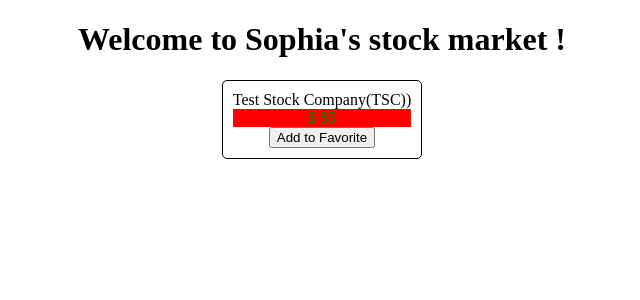
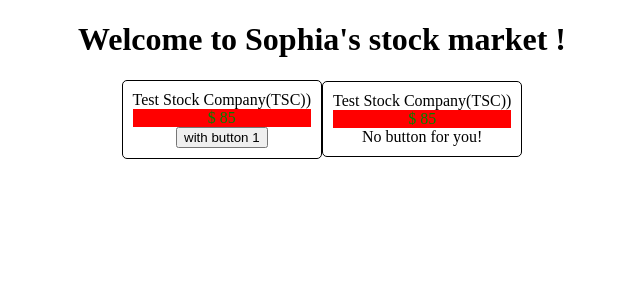
Before and after one commit to sophiaa1031/stock-market, an Angular app: page / in a window 1280 px wide. Shown: the top 300 px of the page, without its empty margins (318-958 px from the left). Built offline with nearby package versions, Linux system fonts and the light colour scheme.

Commit message:
4.6 ng-content 试图投影

```diff
--- a/src/app/app.component.html
+++ b/src/app/app.component.html
@@ -11,7 +11,13 @@
   <h1>
       Welcome to {{ title }} !
   </h1>
-  <app-stock-item [stock]="stockObj" (toggleFavorite)="onToggleFavorite($event)"></app-stock-item>
+  <app-stock-item [stock]="stockObj">
+    <button (click)="tesMethod()">with button 1</button>
+  </app-stock-item>
+
+  <app-stock-item [stock]="stockObj">
+    No button for you!
+  </app-stock-item>
 </div>
 
 <!-- * * * * * * * * * * * * * * * * * * * * * * * * * * * * * * * -->
--- a/src/app/app.component.ts
+++ b/src/app/app.component.ts
@@ -1,4 +1,4 @@
-import { AfterContentChecked, AfterContentInit, AfterViewChecked, AfterViewInit, Component, DoCheck, OnChanges, OnDestroy, OnInit, SimpleChanges } from '@angular/core';
+import { Component, OnInit, SimpleChanges } from '@angular/core';
 import { Stock } from './model/stock';
 
 @Component({
@@ -6,7 +6,7 @@ import { Stock } from './model/stock';
   templateUrl: './app.component.html',
   styleUrls: ['./app.component.scss']
 })
-export class AppComponent implements OnInit,OnChanges,OnDestroy,DoCheck,AfterContentChecked,AfterContentInit,AfterViewChecked,AfterViewInit {
+export class AppComponent implements OnInit {
   title = "Sophia's stock market";
 
   public stockObj:Stock;
@@ -16,37 +16,13 @@ export class AppComponent implements OnInit,OnChanges,OnDestroy,DoCheck,AfterCon
     console.log('App Component - On Init')
   }
 
-  ngOnChanges(changes:SimpleChanges): void {
-    console.log('App Component - On Changes - ',changes)
-  }
-
-  ngOnDestroy(): void {
-    console.log('App Component - On Destroy')
-  }
-
-  ngDoCheck(): void {
-    console.log('App Component - Do Check')
-  }
-
-  ngAfterContentChecked(): void {
-    console.log('App Component - After Content Checked')
-  }
-
-  ngAfterContentInit(): void {
-    console.log('App Component - After Content Init')
-  }
-
-  ngAfterViewChecked(): void {
-    console.log('App Component - After View Checked')
-  }
-
-  ngAfterViewInit(): void {
-    console.log('App Component - After View Init')
-  }
-
   onToggleFavorite(stockObj:Stock){
     console.log("Favorite for Sophia's stock",stockObj,'was triggered');
     this.stockObj.favorite = !this.stockObj.favorite;
   }
 
+  tesMethod(){
+    console.log("test method in AppComponent triggered")
+  }
+
 }
--- a/src/app/stock/stock-item/stock-item.component.html
+++ b/src/app/stock/stock-item/stock-item.component.html
@@ -8,6 +8,5 @@
     <div class="price" [class.positive]="stock.isPositiveChange()"
                        [class.negative]="!stock.isPositiveChange()"
                        [style.background-color]="stock.isPositiveChange()?'red':'green'">$ {{stock.price}}</div>
-    <button (click)="onToggleFavorite($event)"
-            *ngIf="!stock.favorite">Add to Favorite</button>
+    <ng-content></ng-content>
 </div>
--- a/src/app/stock/stock-item/stock-item.component.ts
+++ b/src/app/stock/stock-item/stock-item.component.ts
@@ -1,4 +1,4 @@
-import { Component, OnInit, Input, Output, EventEmitter, OnChanges,OnDestroy,DoCheck,AfterContentChecked,AfterContentInit,AfterViewChecked,AfterViewInit } from '@angular/core';
+import { Component, OnInit, Input, Output, EventEmitter } from '@angular/core';
 import { Stock } from '../../model/stock';
 
 @Component({
@@ -6,7 +6,7 @@ import { Stock } from '../../model/stock';
   templateUrl: './stock-item.component.html',
   styleUrls: ['./stock-item.component.scss']
 })
-export class StockItemComponent implements OnInit,OnChanges,OnDestroy,DoCheck,AfterContentChecked,AfterContentInit,AfterViewChecked,AfterViewInit{
+export class StockItemComponent {
 
   @Input() public stock: Stock;
   @Output() private toggleFavorite:EventEmitter<Stock>;
@@ -19,36 +19,4 @@ export class StockItemComponent implements OnInit,OnChanges,OnDestroy,DoCheck,Af
     this.toggleFavorite.emit(this.stock);
   }
 
-  ngOnInit(): void {
-    console.log('Stock Item Component - On Init')
-  }
-
-  ngOnChanges(): void {
-    console.log('Stock Item Component - On Changes - ')
-  }
-
-  ngOnDestroy(): void {
-    console.log('Stock Item Component - On Destroy')
-  }
-
-  ngDoCheck(): void {
-    console.log('Stock Item Component - Do Check')
-  }
-
-  ngAfterContentChecked(): void {
-    console.log('Stock Item Component - After Content Checked')
-  }
-
-  ngAfterContentInit(): void {
-    console.log('Stock Item Component - After Content Init')
-  }
-
-  ngAfterViewChecked(): void {
-    console.log('Stock Item Component - After View Checked')
-  }
-
-  ngAfterViewInit(): void {
-    console.log('Stock Item Component - After View Init')
-  }
-
 }
```
